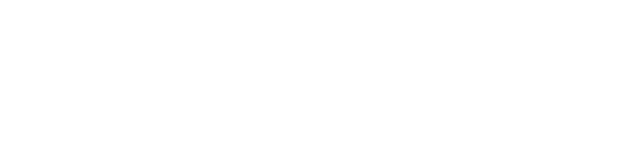
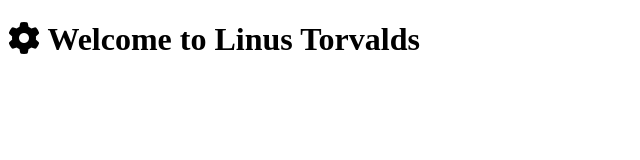
Before and after one commit to Jean-Cairoli/Tribute-Page, a plain HTML site: page index.html in a window 1280 px wide. Shown: the whole page, without its empty margins (0-640 px from the left). Drawn offline with Linux system fonts and the light colour scheme.

Commit message:
added font awesome cdn and test element

```diff
--- a/index.html
+++ b/index.html
@@ -5,8 +5,11 @@
 		<meta http-equiv="X-UA-Compatible" content="IE=edge" />
 		<meta name="viewport" content="width=device-width, initial-scale=1.0" />
 		<title>A Tribute Page updated again</title>
+		<link rel="stylesheet" href="https://cdnjs.cloudflare.com/ajax/libs/font-awesome/6.1.1/css/all.min.css" integrity="sha512-KfkfwYDsLkIlwQp6LFnl8zNdLGxu9YAA1QvwINks4PhcElQSvqcyVLLD9aMhXd13uQjoXtEKNosOWaZqXgel0g==" crossorigin="anonymous" referrerpolicy="no-referrer" />
 	</head>
 	<body>
-	   <main></main>
+	   <main>
+		   <h1><i class="fa-solid fa-gear"></i> Welcome to Linus Torvalds</h1>
+	   </main>
 	</body>
 </html>
```
